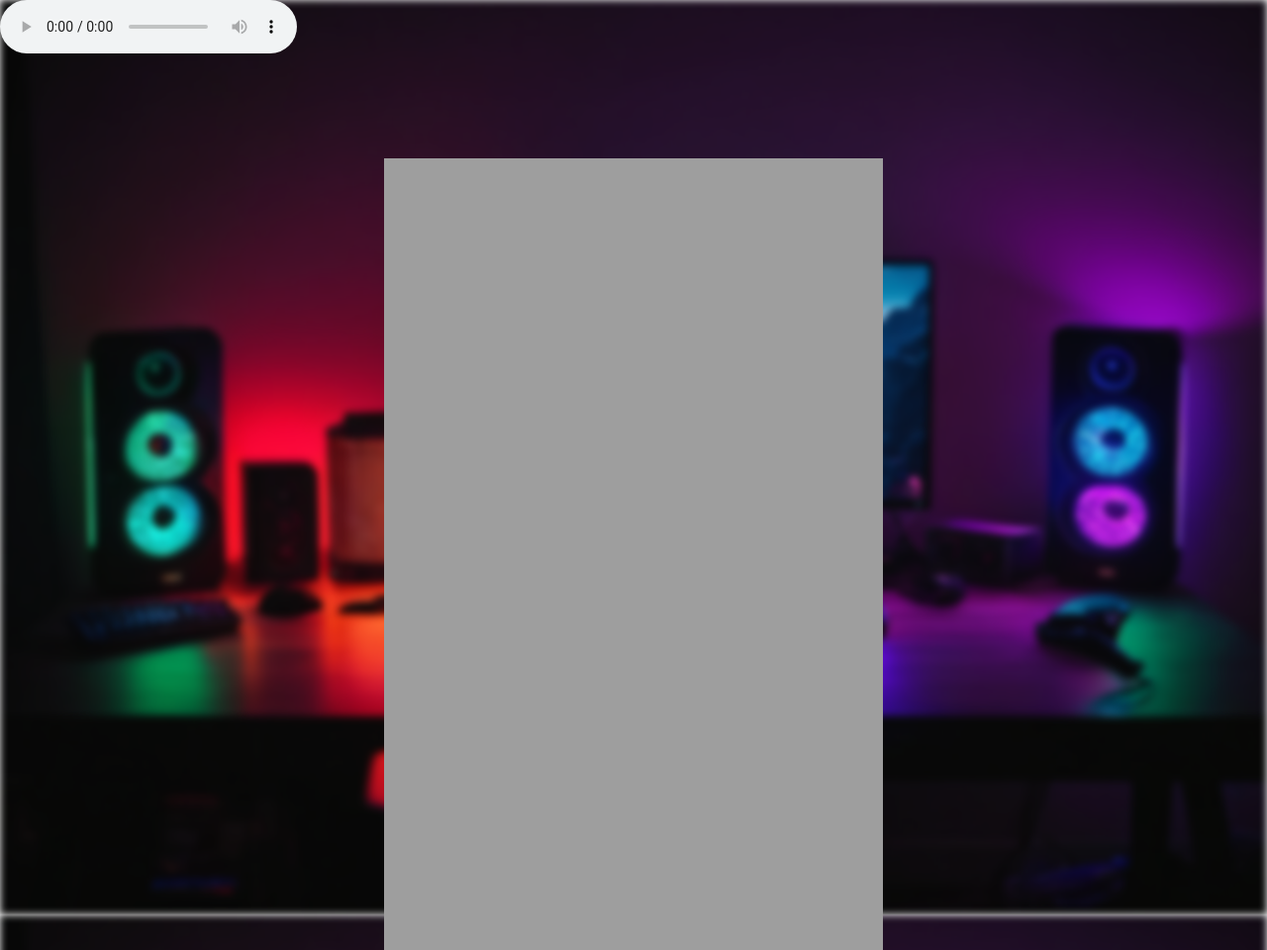
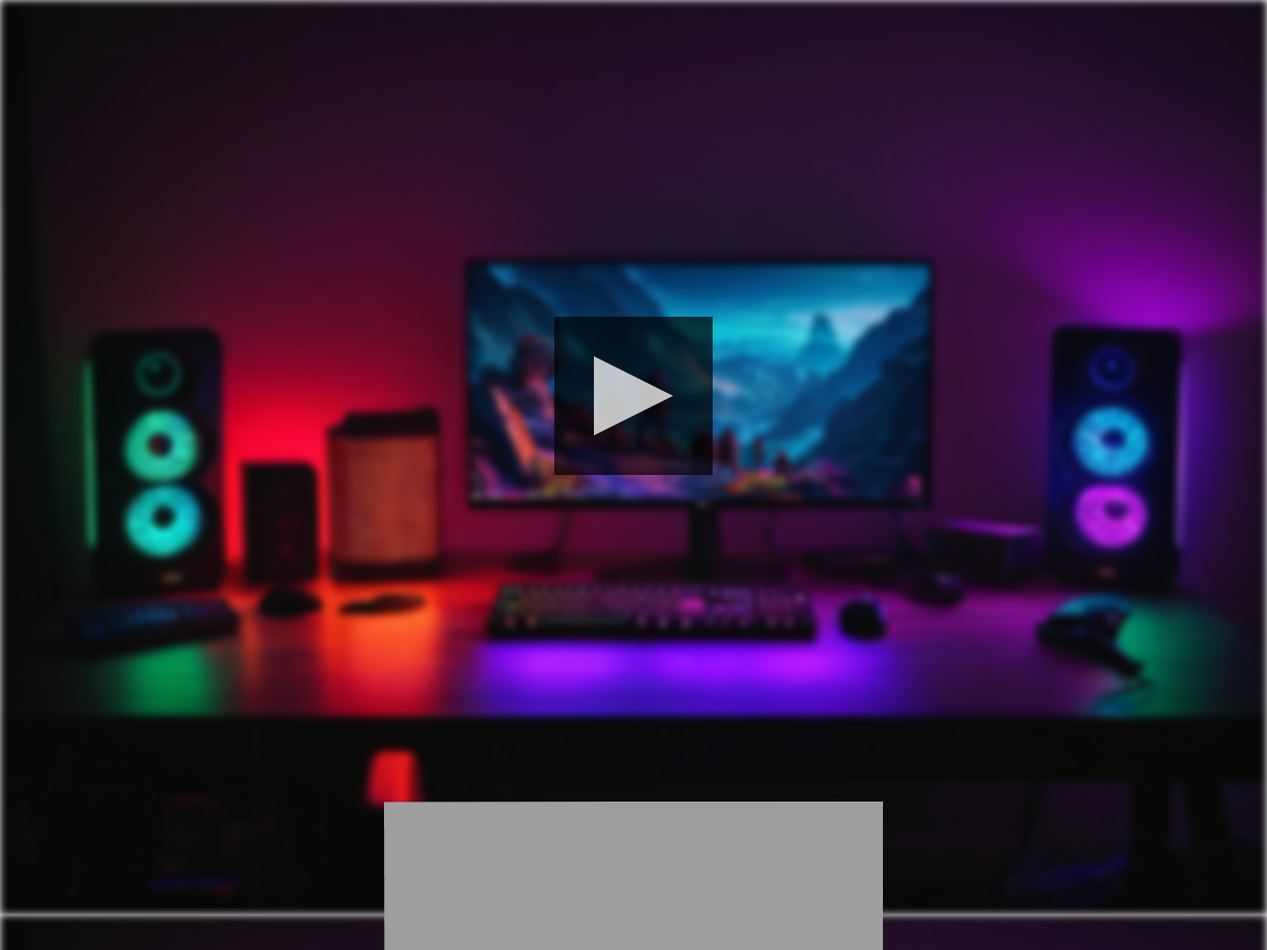
Before and after one commit to blitzeeflow/canvas-talking-avatar, a plain HTML site: page index.html in a window 1280 px wide. Shown: the whole page at 99% size. Drawn offline with Linux system fonts and the light colour scheme.

Commit message:
added play button

```diff
--- a/index.html
+++ b/index.html
@@ -18,14 +18,49 @@
         left: 50%;
         transform: translateX(-50%);
       }
+      .play-button-outer.hide {
+        display: none;
+      }
+      .play-button-outer {
+        position: absolute;
+        top: 50%;
+        left: 50%;
+        transform: translate(-50%, -50%);
+        width: 10em;
+        height: 10em;
+        background-color: rgba(0, 0, 0, 0.7);
+        cursor: pointer;
+      }
+
+      .play-button {
+        margin: 0 auto;
+        top: 25%;
+        position: relative;
+        width: 0;
+        height: 0;
+        border-style: solid;
+        border-width: 2.5em 0 2.5em 5em;
+        border-color: transparent transparent transparent #fff;
+        opacity: 0.75;
+      }
+
+      .play-button-outer:hover {
+        background-color: rgba(0, 0, 0, 0.5);
+      }
+
+      .play-button-outer:hover .play-button {
+        opacity: 1;
+      }
     </style>
   </head>
   <body>
     <canvas id="myCanvas" width="700" height="900"></canvas>
     <!-- Adjust size as needed -->
-    <audio id="speechAudio" src="hook.mp3" controls></audio>
+    <audio id="speechAudio" src="hook.mp3"></audio>
     <!-- Replace with your MP3 path -->
-
+    <div class="play-button-outer" id="play">
+      <div class="play-button"></div>
+    </div>
     <!-- Adjust size as needed -->
     <script src="main.js"></script>
   </body>
--- a/main.js
+++ b/main.js
@@ -3,6 +3,10 @@ document.addEventListener("DOMContentLoaded", function () {
   const ctx = canvas.getContext("2d");
   const audio = document.getElementById("speechAudio");
   const background = new Image();
+  let swayAngle = 0;
+  let swayDirection = 1;
+  const maxSwayAngle = 0.002; // Maximum sway angle, for subtlety
+  const swaySpeed = 0.00005; // Speed of swaying
   function resizeCanvas() {
     const aspectRatio = 1152 / 1826;
     const maxWidth = window.innerWidth;
@@ -30,6 +34,14 @@ document.addEventListener("DOMContentLoaded", function () {
   }
 
   window.addEventListener("resize", resizeCanvas);
+  document.querySelector("#play").addEventListener("click", () => {
+    console.log("click", audioContext);
+    if (!audioContext) {
+      setupAudioContext();
+    }
+    document.querySelector("#play").classList.add("hide");
+    audio.play();
+  });
 
   let mouthUpdateCounter = 0;
   let mouthUpdateFrequency = 7; // Higher value = slower mouth movement
@@ -112,8 +124,30 @@ document.addEventListener("DOMContentLoaded", function () {
     // Combine mouth state and blink state to get current image index
     let currentImageIndex = mouthState + (isBlinking ? 3 : 0);
     ctx.clearRect(0, 0, canvas.width, canvas.height);
-    // ctx.drawImage(background, 0, 0, canvas.width, canvas.height);
-    ctx.drawImage(images[currentImageIndex], 0, 0, canvas.width, canvas.height);
+
+    // Calculate the pivot point (e.g., bottom center of the image)
+    const xPivot = canvas.width / 2;
+    const yPivot = canvas.height - images[currentImageIndex].height / 2;
+
+    // Update sway angle for subtle and consistent swaying
+    swayAngle += swaySpeed * swayDirection;
+    if (swayAngle > maxSwayAngle || swayAngle < -maxSwayAngle) {
+      swayDirection *= -1; // Change direction when max or min is reached
+    }
+    ctx.save();
+    // Translate to the bottom center of the image
+    ctx.translate(xPivot, yPivot);
+
+    ctx.rotate(swayAngle);
+    ctx.drawImage(
+      images[currentImageIndex],
+      -canvas.width / 2,
+      0,
+      canvas.width,
+      canvas.height
+    );
+    // Restore the canvas state
+    ctx.restore();
   }
 
   audio.addEventListener("play", () => {
```
Also changed, not shown: 2 other files.
